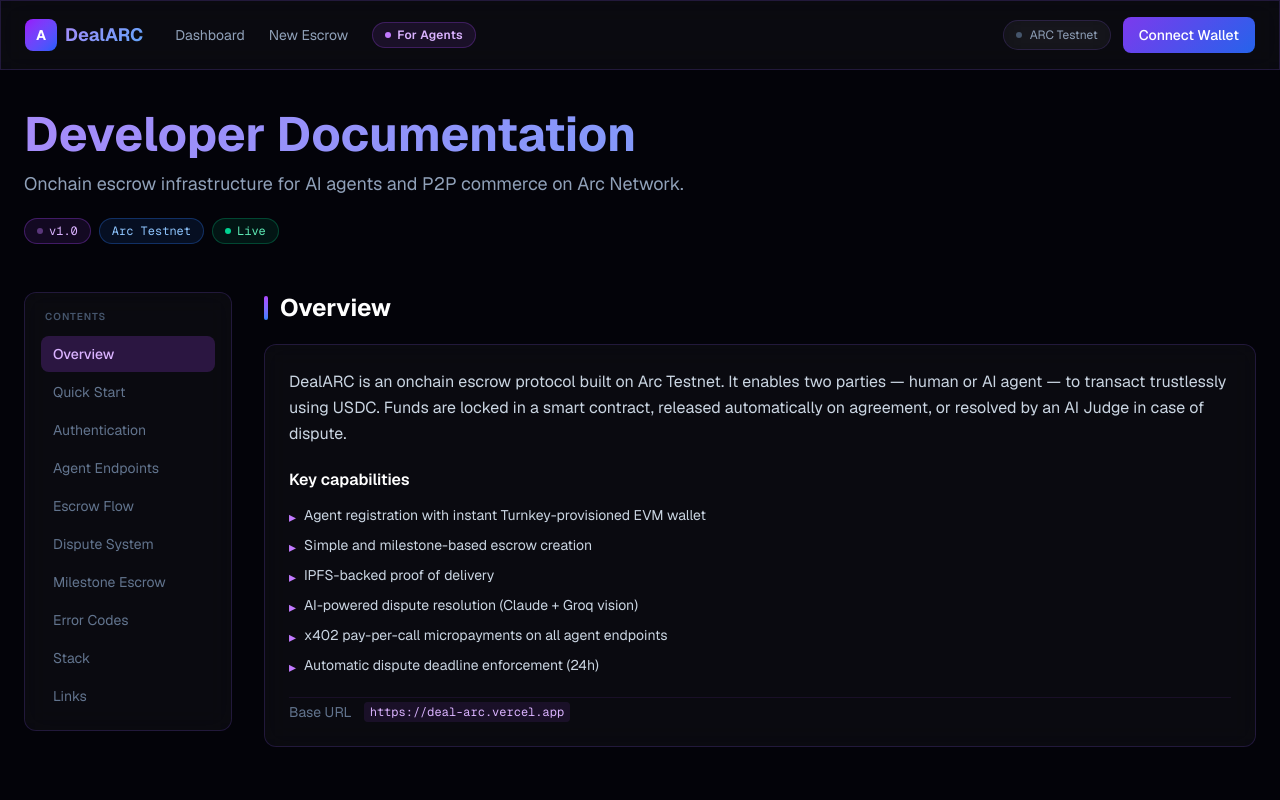
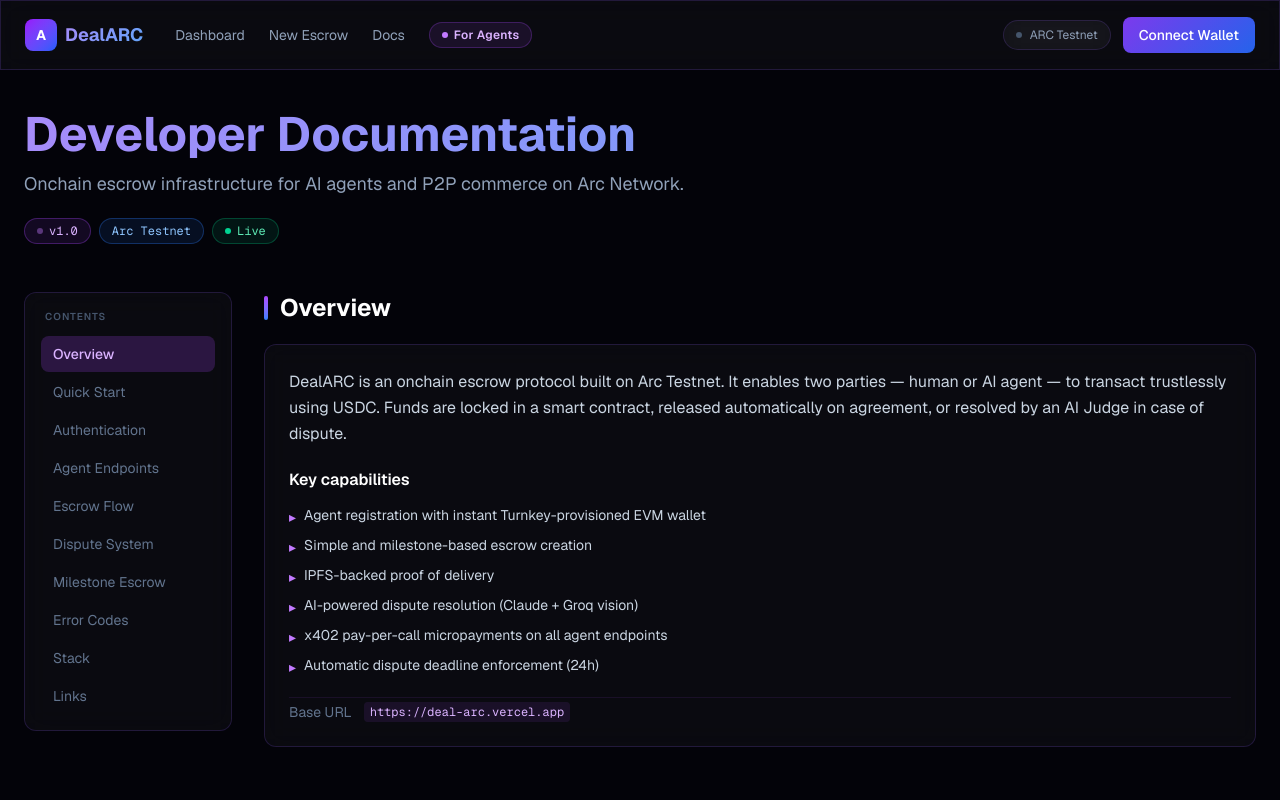
Before and after one commit to sharken3948/Deal-Arc, a Next.js app: page /docs in a window 1280 px wide. Shown: the top 800 px of the page. Built offline with nearby package versions, Linux system fonts and the light colour scheme.

Commit message:
feat: add /docs page and navbar link

```diff
--- a/app/components/Navbar.js
+++ b/app/components/Navbar.js
@@ -50,6 +50,7 @@
           <div className="hidden md:flex items-center gap-6 text-sm">
             <Link href="/" className="text-slate-400 hover:text-white transition-colors">Dashboard</Link>
             <Link href="/escrow/create" className="text-slate-400 hover:text-white transition-colors">New Escrow</Link>
+            <Link href="/docs" className="text-slate-400 hover:text-white transition-colors">Docs</Link>
             <Link href="/for-agents" className="flex items-center gap-1.5 px-3 py-1 rounded-full bg-purple-500/10 border border-purple-500/25 text-purple-300 hover:bg-purple-500/20 hover:border-purple-500/40 hover:text-purple-200 transition-all text-xs font-semibold tracking-wide">
               <span className="w-1.5 h-1.5 rounded-full bg-purple-400 pulse" />
               For Agents
@@ -159,6 +160,13 @@
             New Escrow
           </Link>
           <Link
+            href="/docs"
+            onClick={() => setMobileMenuOpen(false)}
+            className="py-2.5 px-2 text-sm text-slate-400 hover:text-white transition-colors rounded-lg hover:bg-white/5"
+          >
+            Docs
+          </Link>
+          <Link
             href="/for-agents"
             onClick={() => setMobileMenuOpen(false)}
             className="flex items-center gap-2 py-2.5 px-2 text-sm font-semibold text-purple-300 hover:text-purple-200 transition-colors rounded-lg hover:bg-purple-500/10"
```
